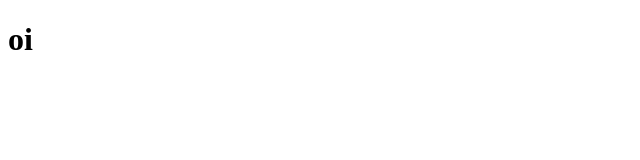
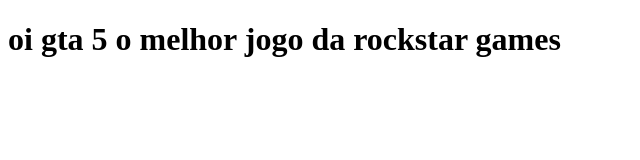
Before and after one commit to SPEEDGAMES21/O-MAGO, a plain HTML site: page index.html in a window 1280 px wide. Shown: the whole page, without its empty margins (0-640 px from the left). Drawn offline with Linux system fonts and the light colour scheme.

Commit message:
Update index.html

```diff
--- a/index.html
+++ b/index.html
@@ -5,7 +5,7 @@
     <meta name="viewport" content="width=device-width, initial-scale=1.0">
     <title>Document</title>
 </head>
-<body><h1>oi</h1>
+<body><h1>oi gta 5 o melhor jogo da rockstar games</h1>
 
 </body>
 </html>
```
